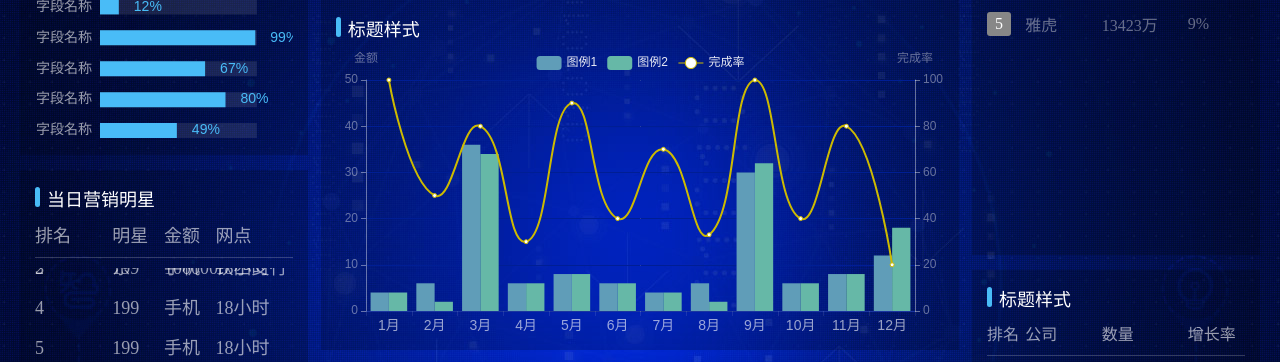
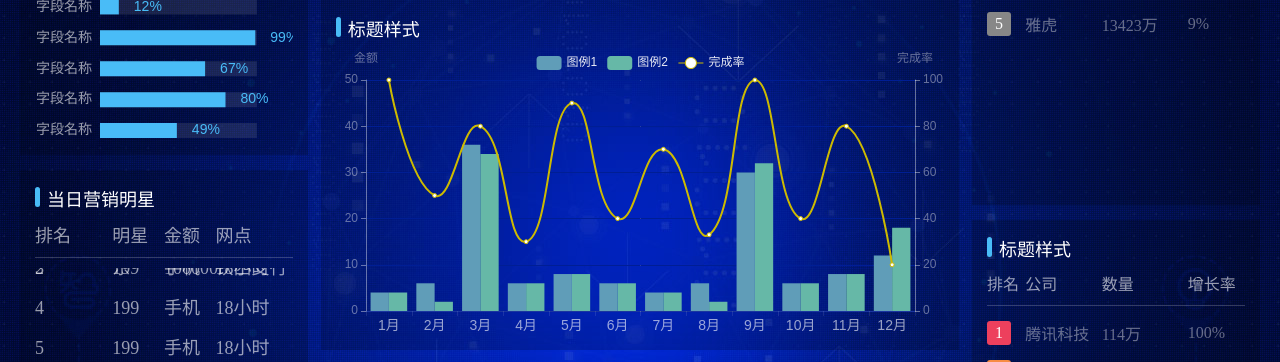
Before and after one commit to JesonXX/fiest, a plain HTML site: page index.html in a window 1280 px wide. Shown: the part 360-722 px from the top of the page. Drawn offline with Linux system fonts and the light colour scheme.

Commit message:
Update index.html

```diff
--- a/index.html
+++ b/index.html
@@ -102,7 +102,7 @@ var t = null;
       </div>
     </li>
     <li>
-      <div class="boxall" style="height:500px">
+      <div class="boxall" style="height:450px">
         <div class="alltitle">标题样式</div>
 	<div class="navboxall">
 		  <table class="table1" width="100%" border="0" cellspacing="0" cellpadding="0">
```
